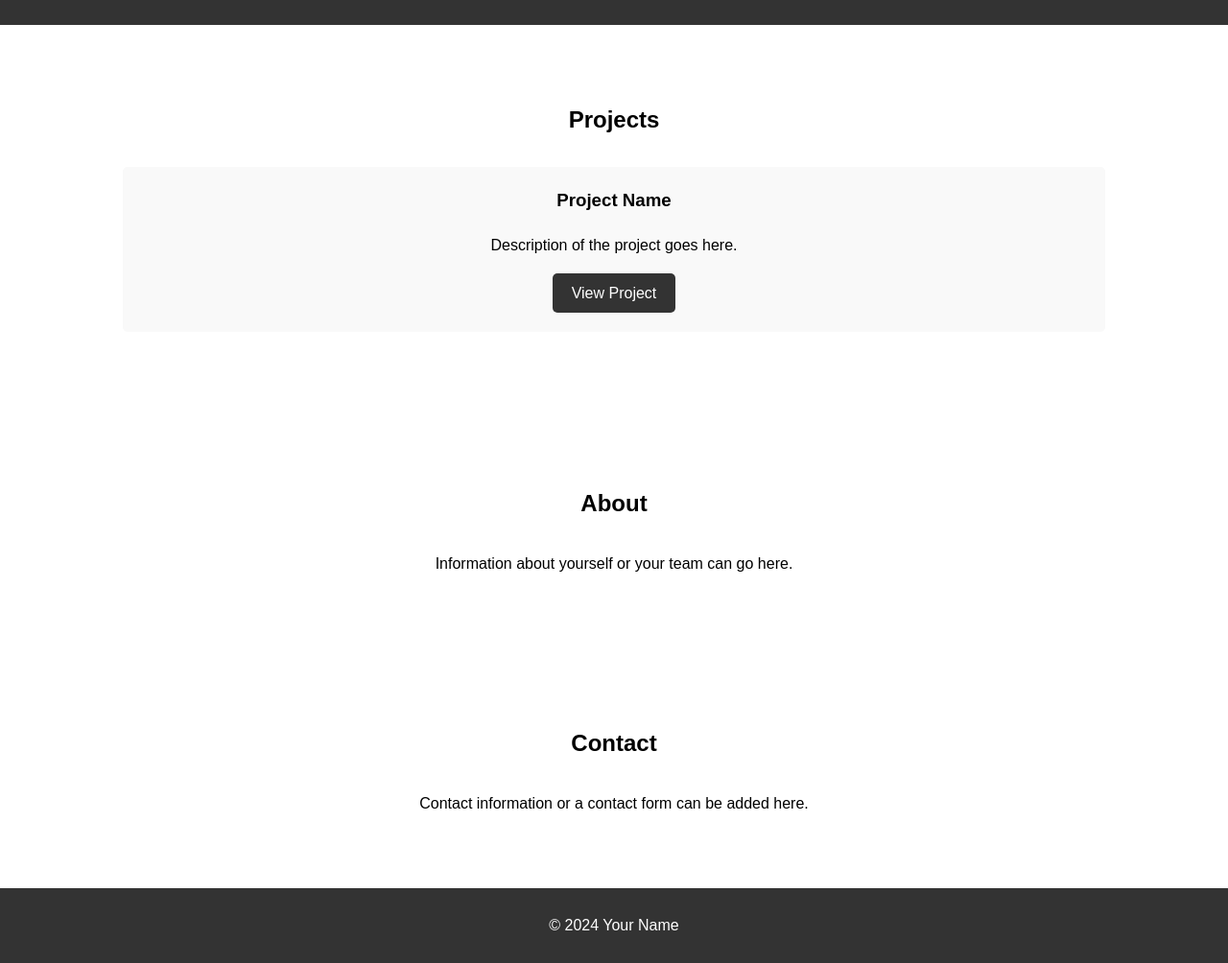
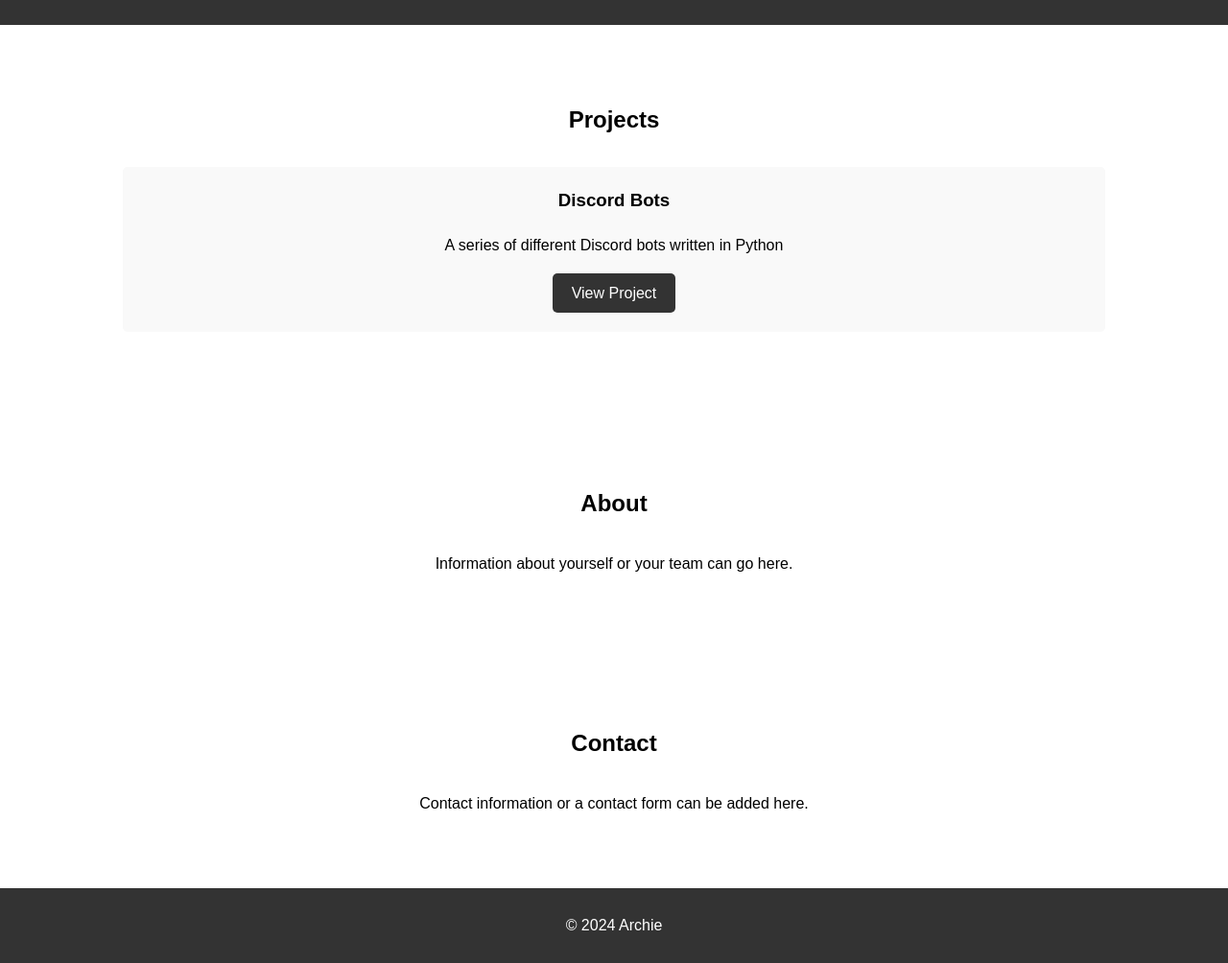
Before and after one commit to ygaspoz/ygaspoz.github.io, a plain HTML site: page index.html in a window 1280 px wide. Shown: the part 65-1069 px from the top of the page at 96% size. Drawn offline with Linux system fonts and the light colour scheme.

Commit message:
Update index.html

```diff
--- a/index.html
+++ b/index.html
@@ -25,9 +25,9 @@
       <h2>Projects</h2>
       <!-- Display your coding projects here -->
       <div class="project">
-        <h3>Project Name</h3>
-        <p>Description of the project goes here.</p>
-        <a href="#" class="btn">View Project</a>
+        <h3>Discord Bots</h3>
+        <p>A series of different Discord bots written in Python</p>
+        <a href="/discordbots" class="btn">View Project</a>
       </div>
       <!-- Add more projects as needed -->
     </div>
@@ -49,7 +49,7 @@
 
   <footer>
     <div class="container">
-      <p>&copy; 2024 Your Name</p>
+      <p>&copy; 2024 Archie</p>
     </div>
   </footer>
 </body>
```
